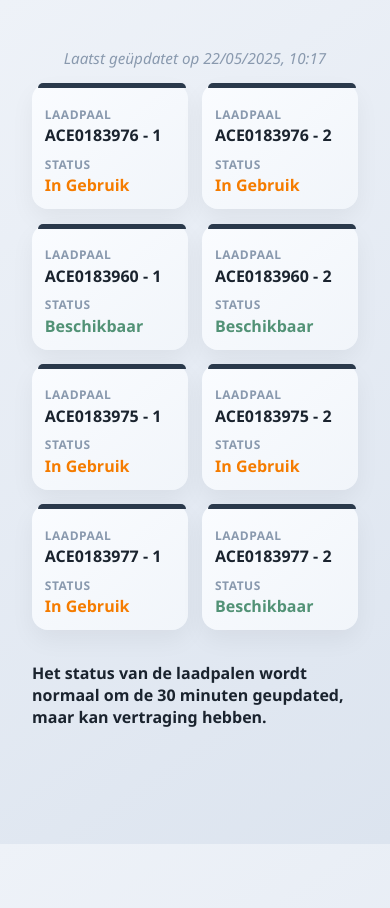
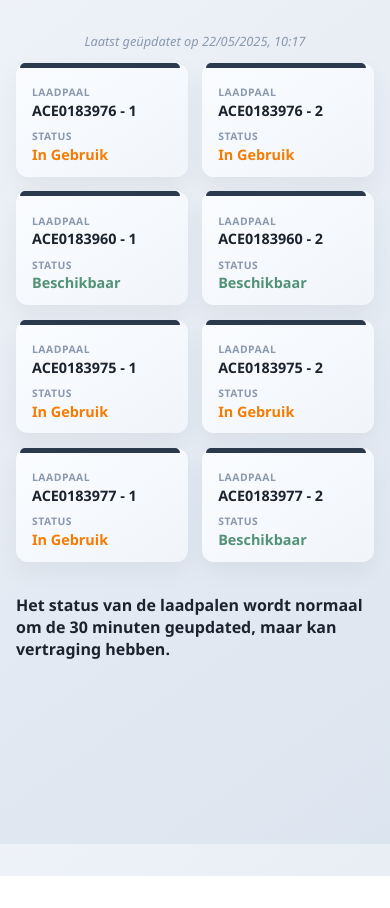
Before and after one commit to Jarnostuff/ecocharge-status, a plain HTML site: page index.html in a window 390 px wide. After the commit the page ends 876 px from the top, so only its background shows below. Drawn offline with Linux system fonts and the light colour scheme.

Commit message:
Enhance mobile styling for charger cards and headings under 500px width

```diff
--- a/styles.css
+++ b/styles.css
@@ -190,3 +190,38 @@ td.status-unknown {
     color: #8999ae;
   }
 }
+
+@media (max-width: 500px) {
+  .charger-card {
+    padding: 0.8rem 1rem;
+    border-radius: 12px;
+  }
+
+  .charger-card::before {
+    width: 93%;
+    left: 4px;
+  }
+
+  .charger-name span,
+  .charger-status span {
+    font-size: 0.65rem;
+  }
+
+  .charger-name strong,
+  .charger-status strong {
+    font-size: 0.9rem;
+  }
+
+  h1 {
+    font-size: 1.8rem;
+    margin-bottom: 1rem;
+  }
+
+  .last-updated {
+    font-size: 0.8rem;
+  }
+
+  body {
+    padding: 1rem;
+  }
+}
```
